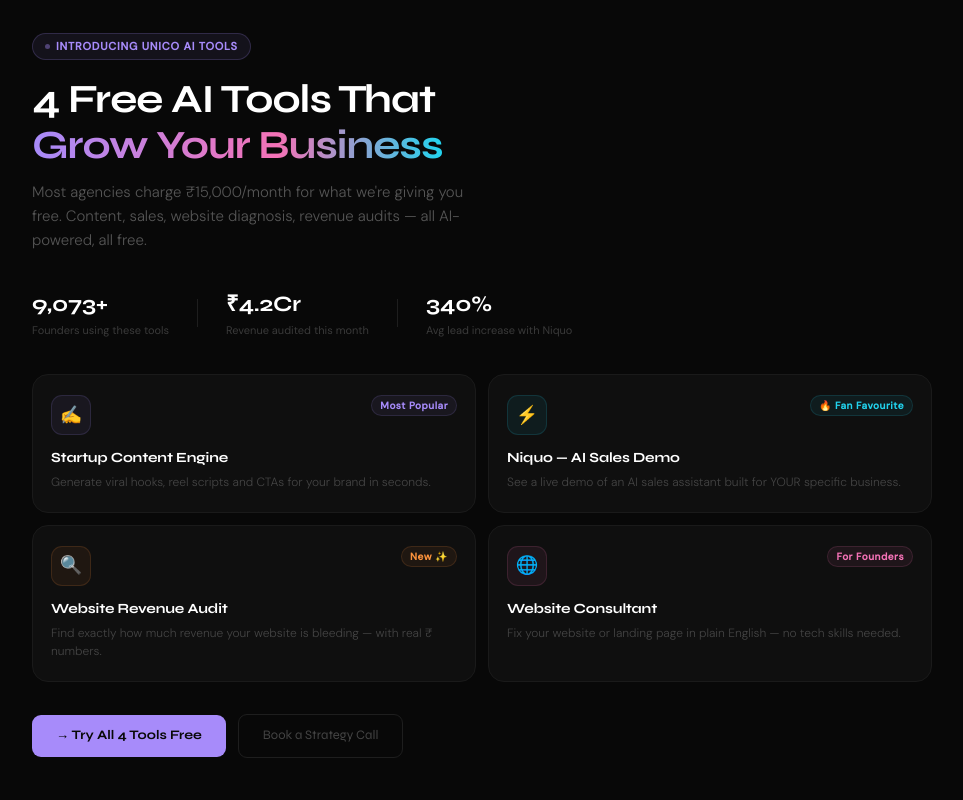
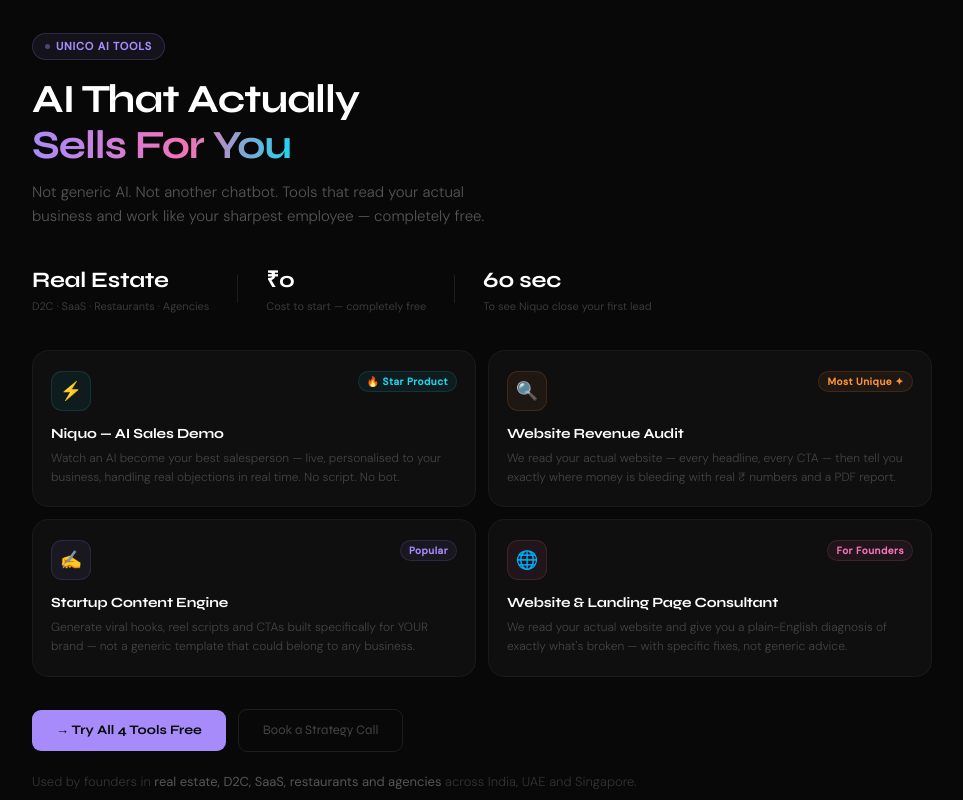
Before and after one commit to Unicostudios/UnicoLatest, a Next.js app: page / in a window 1280 px wide. Shown: the part 1200-2000 px from the top of the page, without its empty margins (158-1121 px from the left). Built offline with nearby package versions, Linux system fonts and the light colour scheme.

Commit message:
Revise AI tools and enhance loader functionality
Updated AI tools section with new descriptions and tags for clarity and appeal. Adjusted loader behavior for improved user experience.

```diff
--- a/src/app/Home.jsx
+++ b/src/app/Home.jsx
@@ -38,10 +38,34 @@ const SpringModal = ({ isOpen, setIsOpen }) => {
 
 const AIToolsSection = () => {
   const tools = [
-    { icon: "✍️", name: "Startup Content Engine", desc: "Generate viral hooks, reel scripts and CTAs for your brand in seconds.", color: "#a78bfa", tag: "Most Popular" },
-    { icon: "⚡", name: "Niquo — AI Sales Demo", desc: "See a live demo of an AI sales assistant built for YOUR specific business.", color: "#22d3ee", tag: "🔥 Fan Favourite" },
-    { icon: "🔍", name: "Website Revenue Audit", desc: "Find exactly how much revenue your website is bleeding — with real ₹ numbers.", color: "#fb923c", tag: "New ✨" },
-    { icon: "🌐", name: "Website Consultant", desc: "Fix your website or landing page in plain English — no tech skills needed.", color: "#f472b6", tag: "For Founders" },
+    {
+      icon: "⚡",
+      name: "Niquo — AI Sales Demo",
+      desc: "Watch an AI become your best salesperson — live, personalised to your business, handling real objections in real time. No script. No bot.",
+      color: "#22d3ee",
+      tag: "🔥 Star Product",
+    },
+    {
+      icon: "🔍",
+      name: "Website Revenue Audit",
+      desc: "We read your actual website — every headline, every CTA — then tell you exactly where money is bleeding with real ₹ numbers and a PDF report.",
+      color: "#fb923c",
+      tag: "Most Unique ✦",
+    },
+    {
+      icon: "✍️",
+      name: "Startup Content Engine",
+      desc: "Generate viral hooks, reel scripts and CTAs built specifically for YOUR brand — not a generic template that could belong to any business.",
+      color: "#a78bfa",
+      tag: "Popular",
+    },
+    {
+      icon: "🌐",
+      name: "Website & Landing Page Consultant",
+      desc: "We read your actual website and give you a plain-English diagnosis of exactly what's broken — with specific fixes, not generic advice.",
+      color: "#f472b6",
+      tag: "For Founders",
+    },
   ];
 
   return (
@@ -71,29 +95,33 @@ const AIToolsSection = () => {
         .ais-btn-primary:hover { opacity:0.88; }
         .ais-btn-secondary { font-family:'Syne',sans-serif; font-size:13px; font-weight:500; color:#444; background:none; border:1px solid #1e1e1e; border-radius:9px; padding:11px 24px; cursor:pointer; transition:all 0.15s; text-decoration:none; display:inline-block; }
         .ais-btn-secondary:hover { border-color:#333; color:#666; }
+        .ais-trust { font-size:13px; color:#333; margin-top:20px; font-weight:300; line-height:1.6; }
+        .ais-trust strong { color:#555; }
         @keyframes aisblink { 0%,100%{opacity:1} 50%{opacity:0.3} }
         @media(max-width:600px) { .ais-grid{grid-template-columns:1fr;} .ais-stats{gap:16px;} }
       `}</style>
       <div className="ais-inner">
-        <div className="ais-badge">Introducing Unico AI Tools</div>
-        <h2 className="ais-h2">4 Free AI Tools That<br /><span>Grow Your Business</span></h2>
-        <p className="ais-sub">Most agencies charge ₹15,000/month for what we're giving you free. Content, sales, website diagnosis, revenue audits — all AI-powered, all free.</p>
+        <div className="ais-badge">Unico AI Tools</div>
+        <h2 className="ais-h2">AI That Actually<br /><span>Sells For You</span></h2>
+        <p className="ais-sub">Not generic AI. Not another chatbot. Tools that read your actual business and work like your sharpest employee — completely free.</p>
+
         <div className="ais-stats">
           <div>
-            <div className="ais-stat-num">9,073+</div>
-            <div className="ais-stat-label">Founders using these tools</div>
+            <div className="ais-stat-num">Real Estate</div>
+            <div className="ais-stat-label">D2C · SaaS · Restaurants · Agencies</div>
           </div>
           <div className="ais-stat-div" />
           <div>
-            <div className="ais-stat-num">₹4.2Cr</div>
-            <div className="ais-stat-label">Revenue audited this month</div>
+            <div className="ais-stat-num">₹0</div>
+            <div className="ais-stat-label">Cost to start — completely free</div>
           </div>
           <div className="ais-stat-div" />
           <div>
-            <div className="ais-stat-num">340%</div>
-            <div className="ais-stat-label">Avg lead increase with Niquo</div>
+            <div className="ais-stat-num">60 sec</div>
+            <div className="ais-stat-label">To see Niquo close your first lead</div>
           </div>
         </div>
+
         <div className="ais-grid">
           {tools.map((t) => (
             <div key={t.name} className="ais-card">
@@ -106,10 +134,15 @@ const AIToolsSection = () => {
             </div>
           ))}
         </div>
+
         <div className="ais-cta-row">
           <a href="/tools" className="ais-btn-primary">→ Try All 4 Tools Free</a>
           <a href="https://calendly.com/unicostudioss/30min" target="_blank" rel="noopener noreferrer" className="ais-btn-secondary">Book a Strategy Call</a>
         </div>
+
+        <p className="ais-trust">
+          Used by founders in <strong>real estate, D2C, SaaS, restaurants and agencies</strong> across India, UAE and Singapore.
+        </p>
       </div>
     </section>
   );
@@ -203,23 +236,10 @@ const NiquoTeaser = () => {
 };
 
 export default function Home() {
-  // ── FIX 1: REMOVED if (!isClient) return null ──────────────────────────
-  // The old code returned null until JS loaded — meaning Google, WhatsApp
-  // link previews, and slow mobile users saw a completely blank page.
-  // Now the page renders immediately with full content.
-  // Components that need browser APIs (window, sessionStorage) handle
-  // their own client-side checks internally.
-
-  // ── FIX 2: LOADER NOW USES CSS-ONLY FADE ───────────────────────────────
-  // The old loader blocked the page for 3.5 seconds on EVERY desktop first
-  // visit. Someone who lands from your ad waits 3.5s before seeing anything.
-  // New loader: fades out in 1.2s, content visible immediately underneath.
-  // Preserves the brand animation without killing conversions.
   const [loaderVisible, setLoaderVisible] = useState(false);
   const [isOpen, setIsOpen] = useState(false);
 
   useEffect(() => {
-    // Only show loader on desktop first visit
     if (typeof window !== "undefined" && window.innerWidth > 767) {
       const isFirstLoad = sessionStorage.getItem("firstLoad");
       if (!isFirstLoad) {
@@ -232,7 +252,6 @@ export default function Home() {
 
   return (
     <>
-      {/* Loader overlays content briefly — content renders immediately underneath */}
       {loaderVisible && (
         <div
           style={{
```
